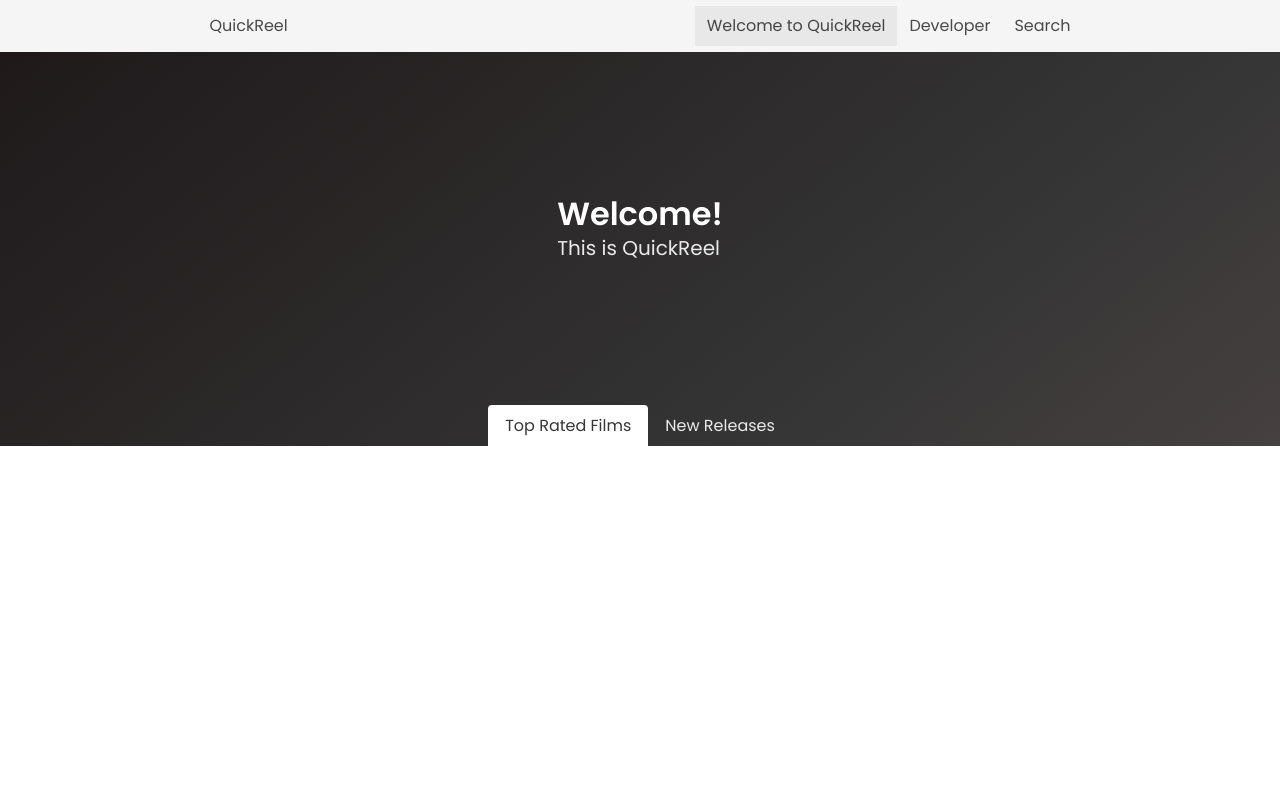
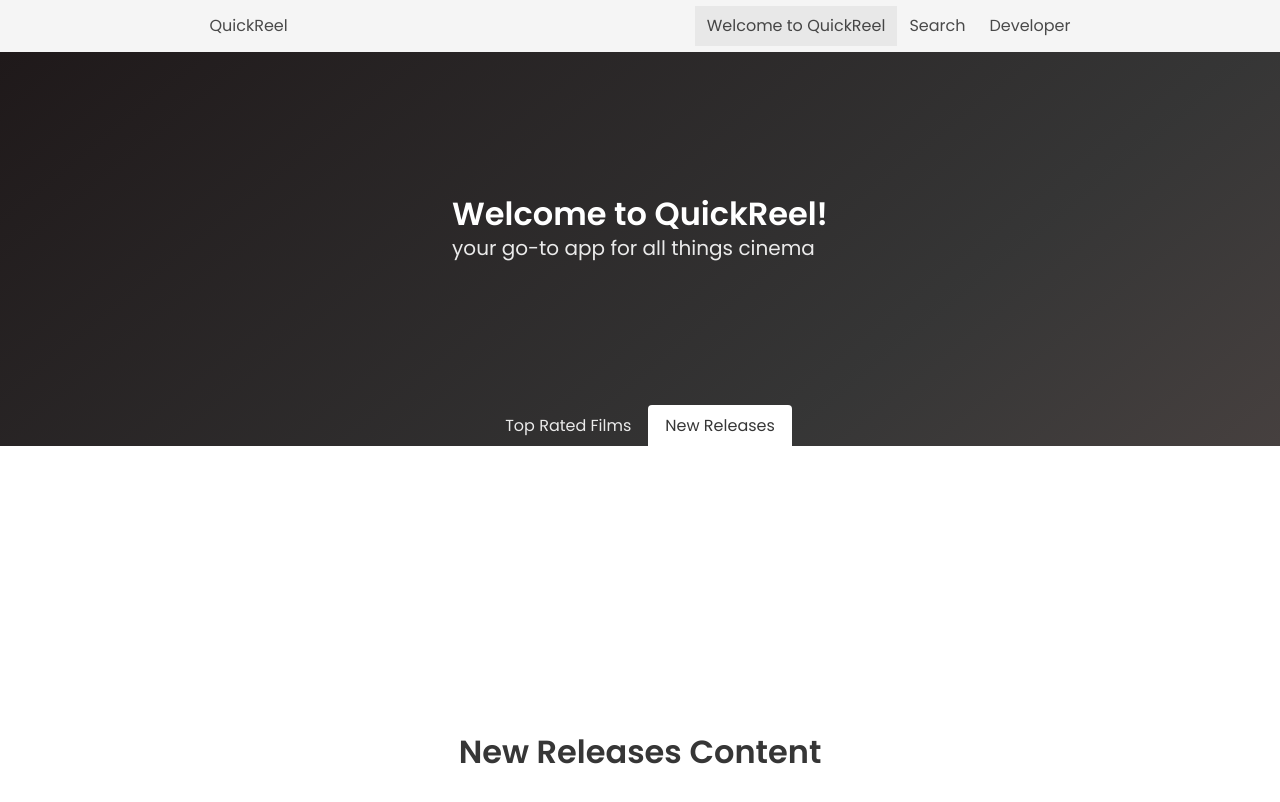
Before and after one commit to dimacuhamarc/quick-reel, a Next.js app: page / in a window 1280 px wide. Both pictures are taken after a click on the link "New Releases". Shown: the top 802 px of the page. Built offline with nearby package versions, Linux system fonts and the light colour scheme.

Commit message:
implemented tab navigation inside hero component

```diff
--- a/components/hero/hero.tsx
+++ b/components/hero/hero.tsx
@@ -1,24 +1,56 @@
+"use client";
+
 import style from './hero.module.scss';
+import { useState } from 'react';
 
-export default function hero() {
+const hero = () => {
+    const [activeTab, setActiveTab] = useState('Top Rated Films');
+    const handleTabClick = (tab: string) => {
+        setActiveTab(tab);
+    };
+
     return (
+        <div>
             <section className="hero is-dark is-bold is-medium">
                 <div className="hero-body">
                     <div className="container">
-                    <h1 className="title">Welcome!</h1>
-                    <h2 className="subtitle">This is QuickReel</h2>
+                        <h1 className="title">Welcome to QuickReel!</h1>
+                        <h2 className="subtitle">your go-to app for all things cinema</h2>
                     </div>
                 </div>
                 <div className="hero-foot">
                     <nav className="tabs is-boxed is-fullwidth">
                         <div className="container">
                             <ul>
-                            <li className="is-active"><a>Top Rated Films</a></li>
-                            <li><a>New Releases</a></li>
+                                <li className={activeTab === 'Top Rated Films' ? 'is-active' : ''}>
+                                    <a onClick={() => handleTabClick('Top Rated Films')}>Top Rated Films</a>
+                                </li>
+                                <li className={activeTab === 'New Releases' ? 'is-active' : ''}>
+                                    <a onClick={() => handleTabClick('New Releases')}>New Releases</a>
+                                </li>
                             </ul>
                         </div>
                     </nav>
                 </div>
             </section>
+            <section className="hero is-large">
+                <div className="hero-body">
+                    <div className="container">
+                        {activeTab === 'Top Rated Films' ? <TopRatedFilms /> : <NewReleases />}
+                    </div>
+                </div>
+            </section>
+        </div>
     )
 }
+
+
+const TopRatedFilms = () => {
+    return <h1 className="title">Top Rated Films Content</h1>;
+};
+
+const NewReleases = () => {
+    return <h1 className="title">New Releases Content</h1>;
+};
+
+export default hero;
--- a/components/navbar/navbar.tsx
+++ b/components/navbar/navbar.tsx
@@ -13,8 +13,8 @@ const Navbar = () => {
                 </div>
                 <div className="navbar-end">
                     <Link className={`navbar-item ${currentPathname === '/' ? 'is-active' : ''}`} href="/">Welcome to QuickReel</Link>
-                    <Link className="navbar-item  " href="https://github.com/dimacuhamarc" rel="noopener noreferrer" target="_blank">Developer</Link>
                     <Link className={`navbar-item ${currentPathname === '/search' ? 'is-active' : ''}`} href="/search">Search</Link>
+                    <Link className="navbar-item" href="https://github.com/dimacuhamarc" rel="noopener noreferrer" target="_blank">Developer</Link>
                 </div>
             </nav>
         </div>
```
Lines whose indentation alone changed are shown as unchanged.
